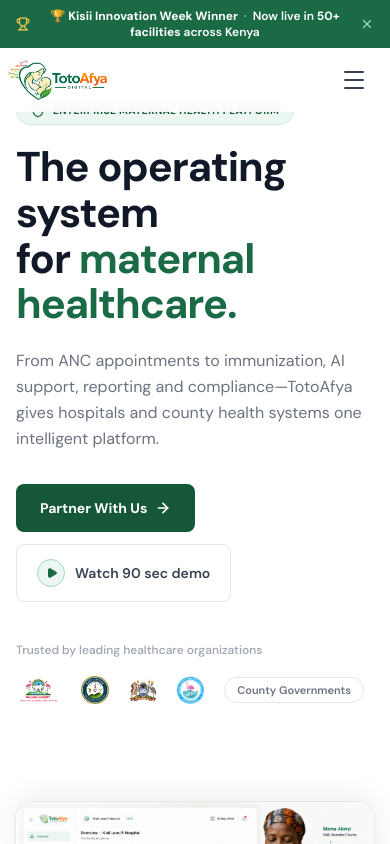
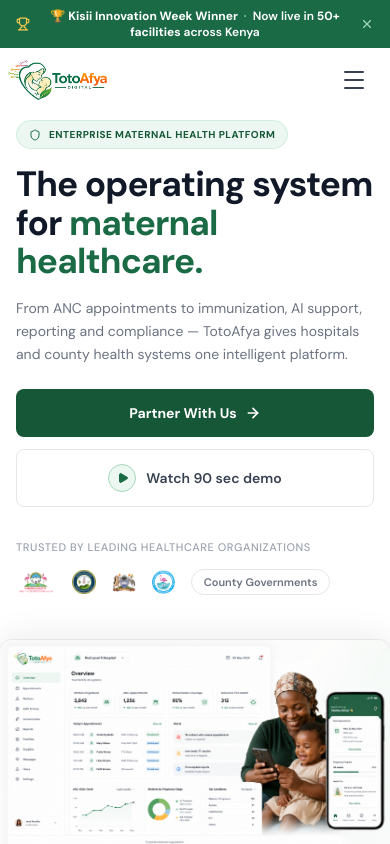
Before and after one commit to rickmwas/totoafya-website, a React (Vite) app: page / in a window 390 px wide. Shown: the top 844 px of the page. Built offline with nearby package versions, Linux system fonts and the light colour scheme.

Commit message:
feat: add Hero component and project assets

```diff
--- a/src/components/Hero.tsx
+++ b/src/components/Hero.tsx
@@ -7,23 +7,23 @@
 export default function Hero() {
   return (
     <section
-      className="relative bg-white overflow-hidden pt-24 pb-0 md:pt-28"
+      className="relative bg-white overflow-hidden pt-20 md:pt-24 lg:pt-28"
       aria-label="Hero section"
     >
       <div className="max-w-7xl mx-auto px-4 sm:px-6 lg:px-8">
-        <div className="grid lg:grid-cols-12 gap-10 lg:gap-8 items-end">
+        <div className="lg:grid lg:grid-cols-12 lg:gap-8 lg:items-end">
 
-          {/* ── Left: Copy ────────────────────────────────────── */}
+          {/* ── Copy block ─────────────────────────────────────── */}
           <motion.div
             variants={staggerContainer}
             initial="hidden"
             animate="visible"
-            className="lg:col-span-5 pb-14 flex flex-col justify-center"
+            className="lg:col-span-5 py-10 md:py-12 lg:pb-16 lg:pt-0 flex flex-col"
           >
             {/* Label */}
             <motion.div variants={fadeUp}>
-              <span className="inline-flex items-center gap-2 px-3.5 py-1.5 rounded-full bg-forest-50 border border-forest-100 text-forest-700 text-[10px] font-sans font-bold uppercase tracking-wider">
-                <Shield className="w-3.5 h-3.5 text-forest-600" />
+              <span className="inline-flex items-center gap-2 px-3 py-1.5 rounded-full bg-forest-50 border border-forest-100 text-forest-700 text-[10px] font-sans font-bold uppercase tracking-wider">
+                <Shield className="w-3 h-3 text-forest-600 flex-shrink-0" />
                 Enterprise Maternal Health Platform
               </span>
             </motion.div>
@@ -31,9 +31,10 @@
             {/* Headline */}
             <motion.h1
               variants={fadeUp}
-              className="mt-5 font-sans font-extrabold text-[2.6rem] sm:text-5xl lg:text-[3.1rem] leading-[1.1] tracking-tight text-gray-900"
+              className="mt-4 sm:mt-5 font-sans font-extrabold text-[2.2rem] sm:text-[2.75rem] lg:text-[3rem] xl:text-[3.25rem] leading-[1.1] tracking-tight text-gray-900"
             >
-              The operating system<br />
+              The operating system{' '}
+              <br className="hidden sm:block" />
               for{' '}
               <span className="text-forest-600">maternal healthcare.</span>
             </motion.h1>
@@ -41,25 +42,28 @@
             {/* Sub */}
             <motion.p
               variants={fadeUp}
-              className="mt-5 font-sans text-base text-gray-500 leading-relaxed max-w-md"
+              className="mt-4 sm:mt-5 font-sans text-sm sm:text-base text-gray-500 leading-relaxed max-w-lg"
             >
               From ANC appointments to immunization, AI support, reporting and
-              compliance—TotoAfya gives hospitals and county health systems one
+              compliance — TotoAfya gives hospitals and county health systems one
               intelligent platform.
             </motion.p>
 
             {/* CTAs */}
-            <motion.div variants={fadeUp} className="mt-8 flex flex-wrap gap-3 items-center">
+            <motion.div
+              variants={fadeUp}
+              className="mt-6 sm:mt-8 flex flex-col sm:flex-row gap-3"
+            >
               <Link
                 to="/contact"
-                className="inline-flex items-center gap-2 px-6 py-3.5 rounded-lg bg-forest-700 text-white font-sans font-bold text-sm hover:bg-forest-800 active:scale-95 transition-all duration-200 group"
+                className="inline-flex items-center justify-center gap-2 px-6 py-3.5 rounded-lg bg-forest-700 text-white font-sans font-bold text-sm hover:bg-forest-800 active:scale-[0.98] transition-all duration-200 group"
               >
                 Partner With Us
                 <ArrowRight className="w-4 h-4 group-hover:translate-x-1 transition-transform stroke-[2.5]" />
               </Link>
               <a
                 href="#how-it-works"
-                className="inline-flex items-center gap-2.5 px-5 py-3.5 rounded-lg border border-gray-200 text-gray-700 font-sans font-semibold text-sm hover:bg-gray-50 active:scale-95 transition-all duration-200"
+                className="inline-flex items-center justify-center gap-2.5 px-5 py-3.5 rounded-lg border border-gray-200 text-gray-700 font-sans font-semibold text-sm hover:bg-gray-50 active:scale-[0.98] transition-all duration-200"
               >
                 <span className="w-7 h-7 rounded-full border border-forest-200 bg-forest-50 flex items-center justify-center text-forest-600 flex-shrink-0">
                   <Play className="w-3 h-3 fill-forest-600 ml-0.5" />
@@ -69,35 +73,65 @@
             </motion.div>
 
             {/* Trust logos */}
-            <motion.div variants={fadeUp} className="mt-10">
-              <p className="font-sans text-xs font-medium text-gray-400 mb-4">
+            <motion.div variants={fadeUp} className="mt-8 sm:mt-10">
+              <p className="font-sans text-[11px] font-medium text-gray-400 mb-3 sm:mb-4 uppercase tracking-wider">
                 Trusted by leading healthcare organizations
               </p>
-              <div className="flex flex-wrap items-center gap-5">
-                <img src="/Header-2.png"           alt="Ministry of Health"    className="h-8 w-auto object-contain" />
-                <img src="/kisii_teaching_and_referral_hospital_logo.jpg" alt="Kisii Teaching Hospital" className="h-7 w-auto object-contain" />
-                <img src="/kisii_university_logo_clean-removebg-preview.png" alt="Kisii University" className="h-7 w-auto object-contain" />
-                <img src="/NAKURU_LOGO-removebg-preview.png" alt="Nakuru County" className="h-7 w-auto object-contain" />
-                <span className="font-sans text-[11px] font-semibold text-gray-500 border border-gray-200 rounded-full px-3 py-1 whitespace-nowrap">
+              {/* Scrollable on mobile, wrap on sm+ */}
+              <div className="flex items-center gap-4 sm:gap-5 overflow-x-auto no-scrollbar pb-1 sm:flex-wrap sm:overflow-visible">
+                <img
+                  src="/Header-2.png"
+                  alt="Ministry of Health"
+                  className="h-7 sm:h-8 w-auto object-contain flex-shrink-0"
+                />
+                <img
+                  src="/kisii_teaching_and_referral_hospital_logo.jpg"
+                  alt="Kisii Teaching Hospital"
+                  className="h-6 sm:h-7 w-auto object-contain flex-shrink-0"
+                />
+                <img
+                  src="/kisii_university_logo_clean-removebg-preview.png"
+                  alt="Kisii University"
+                  className="h-6 sm:h-7 w-auto object-contain flex-shrink-0"
+                />
+                <img
+                  src="/NAKURU_LOGO-removebg-preview.png"
+                  alt="Nakuru County"
+                  className="h-6 sm:h-7 w-auto object-contain flex-shrink-0"
+                />
+                <span className="font-sans text-[11px] font-semibold text-gray-500 border border-gray-200 rounded-full px-3 py-1 whitespace-nowrap flex-shrink-0">
                   County Governments
                 </span>
               </div>
             </motion.div>
           </motion.div>
 
-          {/* ── Right: Dashboard screenshot only ─────────────── */}
+          {/* ── Dashboard screenshot ───────────────────────────── */}
           <motion.div
-            initial={{ opacity: 0, y: 32 }}
+            initial={{ opacity: 0, y: 28 }}
             animate={{ opacity: 1, y: 0 }}
             transition={{ delay: 0.2, duration: 0.8, ease: easeExpo }}
-            className="lg:col-span-7"
+            className="lg:col-span-7 -mx-4 sm:mx-0"
           >
-            <div className="rounded-t-2xl overflow-hidden shadow-[0_-4px_32px_rgba(0,0,0,0.08),0_0_0_1px_rgba(0,0,0,0.06)]">
+            {/*
+              Mobile:  show only the top ~55% of the dashboard (header + stats)
+                       clipped with max-h + overflow-hidden — most impactful part.
+              Tablet:  show ~75%, so charts start appearing
+              Desktop: full image, bleeds to page bottom with rounded top
+            */}
+            <div
+              className="
+                rounded-t-xl sm:rounded-t-2xl overflow-hidden
+                shadow-[0_-4px_32px_rgba(0,0,0,0.08),0_0_0_1px_rgba(0,0,0,0.06)]
+                max-h-[220px] sm:max-h-[340px] md:max-h-[440px] lg:max-h-none
+              "
+            >
               <img
                 src="/ui-mockup-dash.png"
                 alt="TotoAfya facility overview dashboard"
-                className="w-full h-auto block"
+                className="w-full h-auto block object-top"
                 loading="eager"
+                style={{ objectPosition: 'top' }}
               />
             </div>
           </motion.div>
```
Also changed, not shown: public/ui-mockup-da.png (added), public/ui-mockup-dash.png, 10 other files (tests, documents, lock files or other folders).
